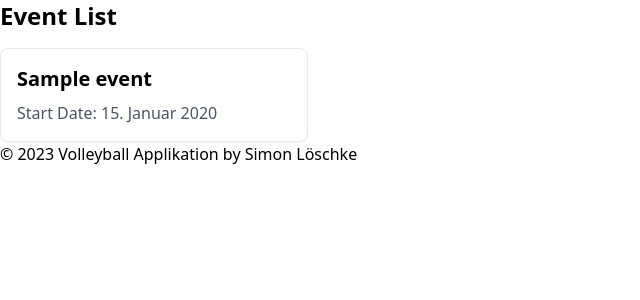
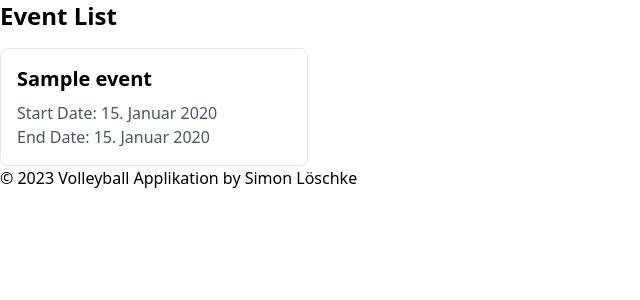
Before and after one commit to simon-loeschke1988/volleyball, a Django app: template applikation/webapp/templates/index.html in a window 1280 px wide. Shown: the part 28-328 px from the top of the page, without its empty margins (0-640 px from the left). Run offline with Django 5.2, Linux system fonts and the light colour scheme; the template is opened without the code that fills it: values that come from a table or form of the project are taken from there, others are empty; tables that the repository leaves empty hold one stand-in row (values such as "Sample post"); style sheets or scripts are compiled from the project's sources; parts of the project's set-up code (start-up, migrations or seed data) failed here and were passed over.

Commit message:
Grundstruktur

```diff
--- a/applikation/webapp/management/commands/import_events.py
+++ b/applikation/webapp/management/commands/import_events.py
@@ -23,7 +23,7 @@ class Command(BaseCommand):
     def handle(self, *args, **kwargs):
         url = "https://www.fivb.org/vis2009/XmlRequest.asmx"
         payload = {
-            "Request": "<Request Type='GetEventList' Fields='Code Name StartDate EndDate'> <Filter IsVisManaged='True' NoParentEvent='0' HasBeachTournament='True' /> </Request>"
+            "Request": "<Request Type='GetEventList' Fields='Code Name StartDate No EndDate'> <Filter IsVisManaged='True' NoParentEvent='0' HasBeachTournament='True' /> </Request>"
         }
 
         try:
--- a/applikation/webapp/templates/index.html
+++ b/applikation/webapp/templates/index.html
@@ -16,6 +16,7 @@
             <div class="p-4">
                 <h2 class="text-xl font-semibold mb-2">{{ event.name }}</h2>
                 <p class="text-gray-600">Start Date: {{ event.start_date }}</p>
+                <p class="text-gray-600">End Date: {{ event.end_date }}</p>
 
             </div>
         </div>
--- a/applikation/webapp/views.py
+++ b/applikation/webapp/views.py
@@ -18,7 +18,7 @@ def index(request):
     seven_months_later = today + timedelta(days=7 * 30)  # Ca. 7 Monate
 
     # Turniere filtern, die zwischen 5 Jahren zurück und 7 Monaten voraus starten
-    events = Event.objects.filter(start_date__range=(one_year_ago, seven_months_later)).order_by('-start_date')
+    events = Event.objects.filter(start_date__range=(one_year_ago, seven_months_later)).order_by('-start_date').distinct()
 
     context = {
         'events': events,
```
Also changed, not shown: applikation/webapp/migrations/0001_initial.py.
